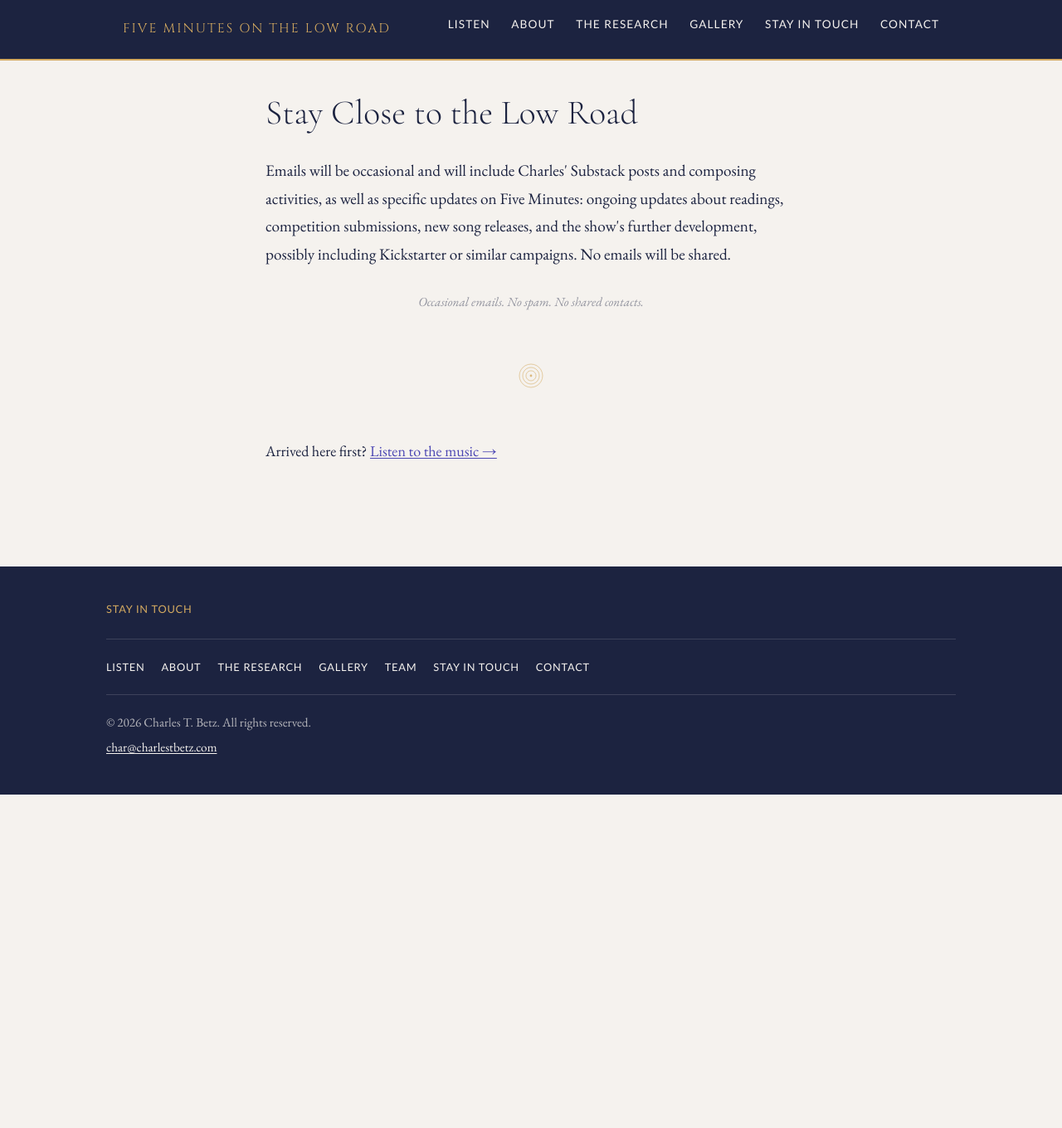
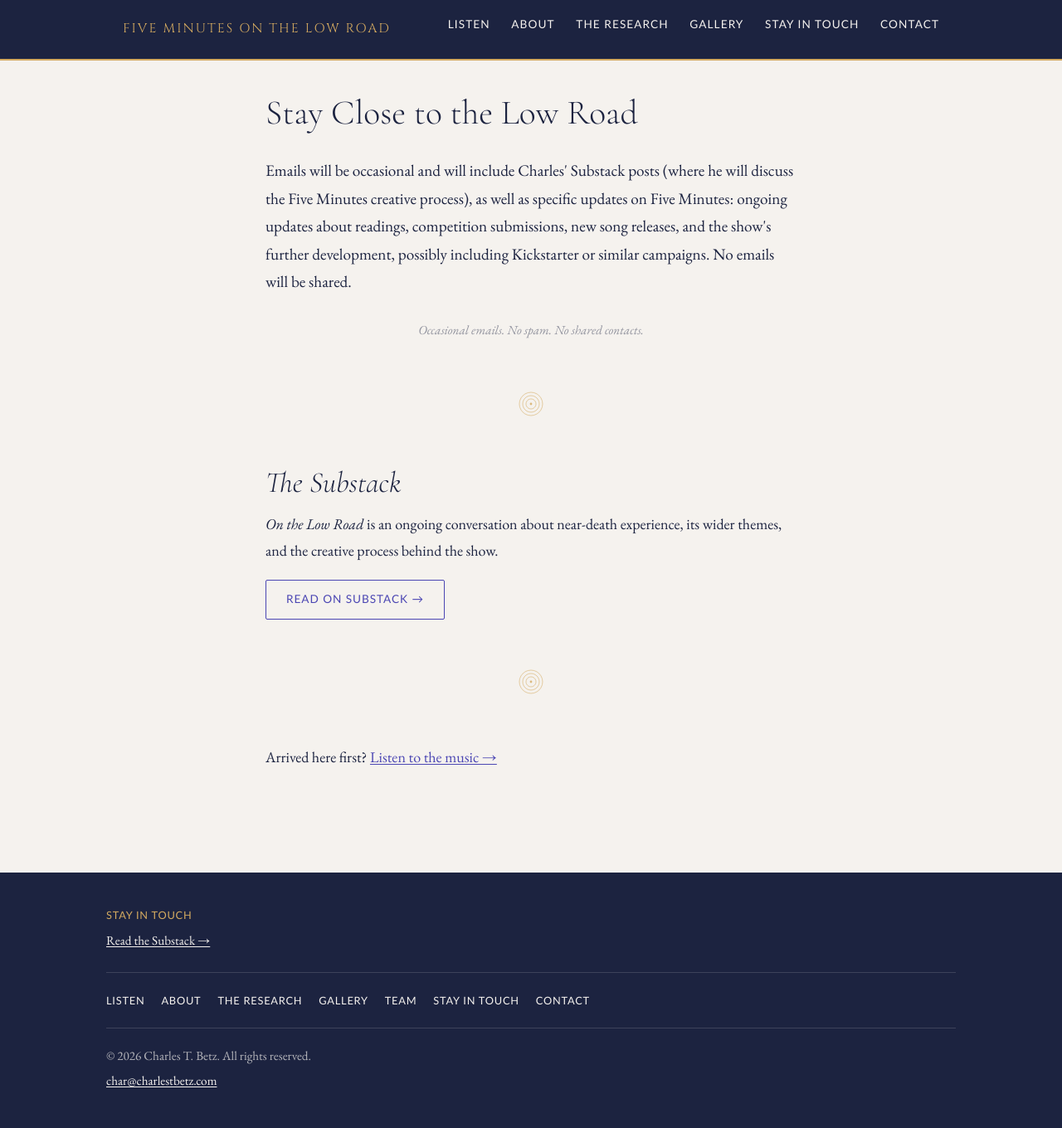
Before and after one commit to CharlesTBetz/5mlowroad, a Jekyll site: the page built from subscribe.md, in a window 1280 px wide. Shown: the whole page at 83% size. Built offline with Jekyll 4.4.1, drawn with Linux system fonts in a browser that asks for light colours; before the commit the page ends 958 px from its top, so only the background shows below that.

Commit message:
Add Substack links across the site
Link to the public publication root (onthelowroad.substack.com), not the
private /publish dashboard. Placements:
- subscribe.md: "The Substack" section + secondary button (also finalizes
  the list-description lead paragraph)
- _includes/footer.html: "Read the Substack" link sitewide
- research.md: "Read the Substack" secondary CTA alongside concept recordings

External links open in a new tab (rel=noopener).

Co-Authored-By: Claude Opus 4.8 (1M context) <noreply@anthropic.com>
Claude-Session: https://claude.ai/code/session_01UrLG6QBJtLHiuH9xzcZc79

```diff
--- a/_includes/footer.html
+++ b/_includes/footer.html
@@ -7,6 +7,7 @@
       <noscript>
         <p class="footer-signup-fallback"><a href="{{ '/subscribe/' | relative_url }}">Join the email list &rarr;</a></p>
       </noscript>
+      <p class="footer-substack"><a href="https://onthelowroad.substack.com/" target="_blank" rel="noopener">Read the Substack &rarr;</a></p>
     </div>
 
     <ul class="footer-nav">
--- a/subscribe.md
+++ b/subscribe.md
@@ -5,7 +5,7 @@ description: Join the email list for development updates, new song releases, and
 permalink: /subscribe/
 ---
 
-<p class="lead">Emails will be occasional and will include Charles' Substack posts and composing activities, as well as specific updates on Five Minutes: ongoing updates about readings, competition submissions, new song releases, and the show's further development, possibly including Kickstarter or similar campaigns. No emails will be shared. </p>
+<p class="lead">Emails will be occasional and will include Charles' Substack posts (where he will discuss the Five Minutes creative process), as well as specific updates on Five Minutes: ongoing updates about readings, competition submissions, new song releases, and the show's further development, possibly including Kickstarter or similar campaigns. No emails will be shared. </p>
 
 <!-- Kit (ConvertKit) signup form -->
 <div class="kit-form">
@@ -20,4 +20,12 @@ permalink: /subscribe/
 
 {% include divider.html %}
 
+## The Substack
+
+*On the Low Road* is an ongoing conversation about near-death experience, its wider themes, and the creative process behind the show.
+
+<p><a class="btn btn-secondary" href="https://onthelowroad.substack.com/" target="_blank" rel="noopener">Read on Substack &rarr;</a></p>
+
+{% include divider.html %}
+
 <p>Arrived here first? <a href="{{ '/listen/' | relative_url }}">Listen to the music &rarr;</a></p>
```
Also changed, not shown: research.md (+1 -0 lines).
